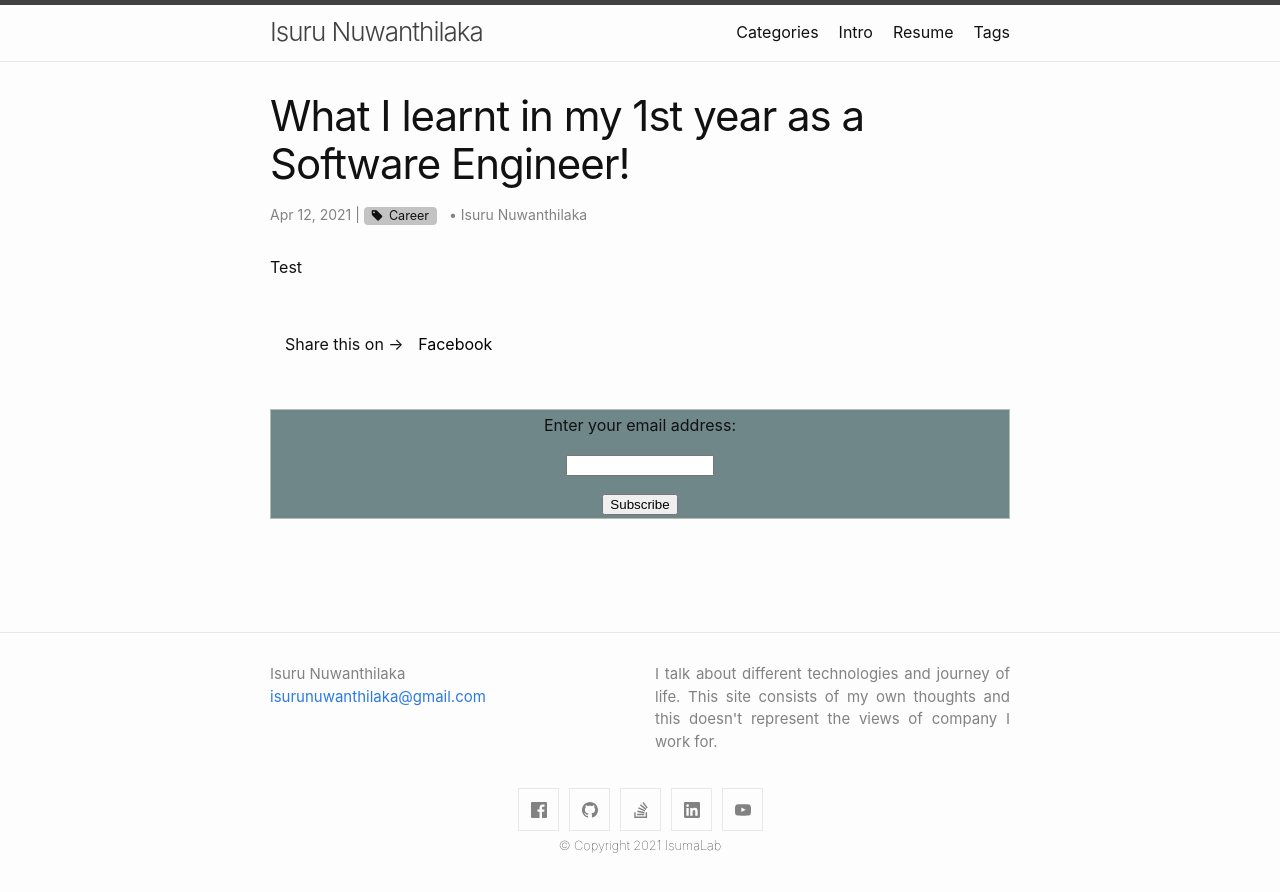
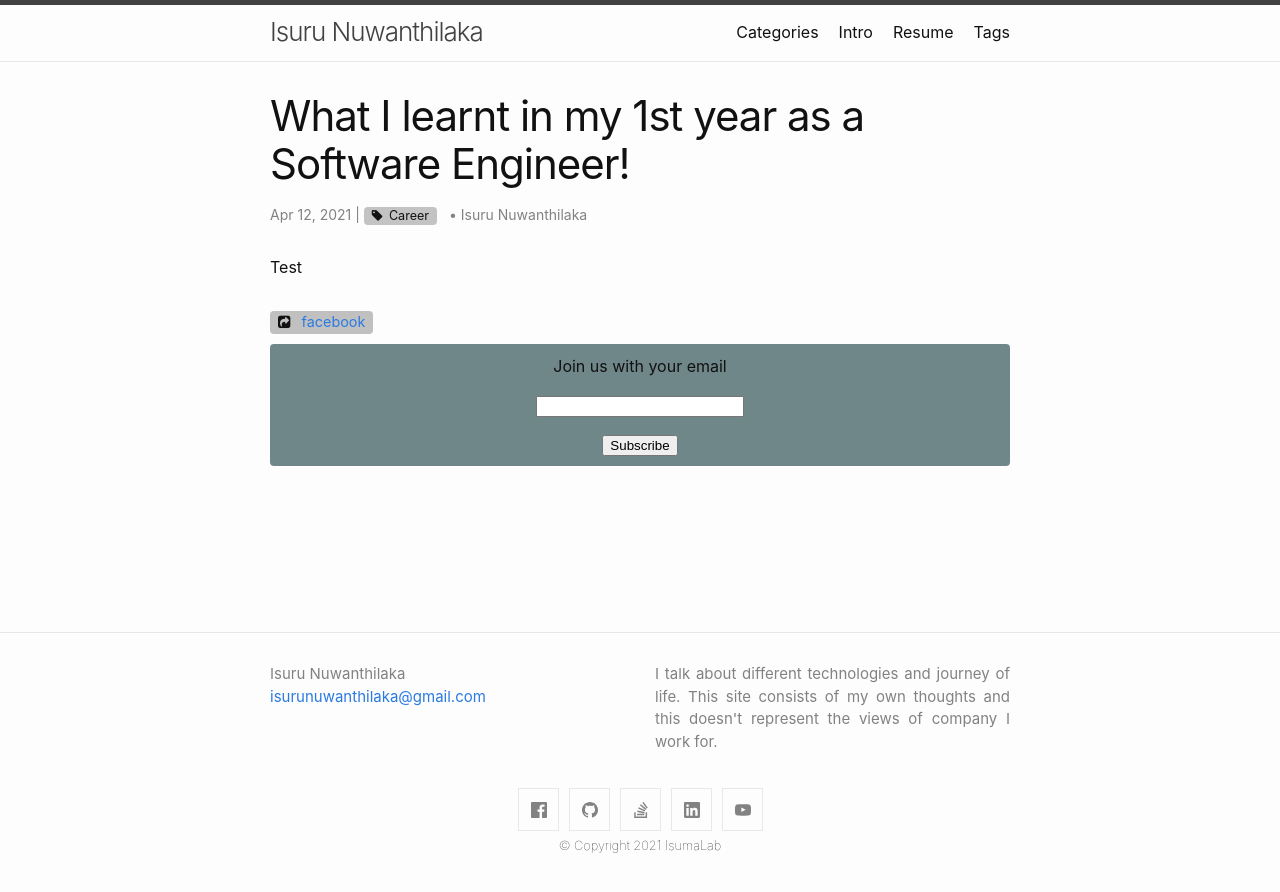
Before and after one commit to isurunuwanthilaka/isurunuwanthilaka.github.io, a Jekyll site: the page built from _posts/2021-04-12-mit-1-anniversary.md, in a window 1280 px wide. Shown: the top 892 px of the page. Built offline with Jekyll 4.4.1, drawn with Linux system fonts in a browser that asks for light colours; nearby versions of some CDN libraries.

Commit message:
update subscription and share components

```diff
--- a/_layouts/post.html
+++ b/_layouts/post.html
@@ -36,17 +36,19 @@ layout: default
   </div>
 
   <div class="share-page">
-    Share this on &rarr;
-    <a href="https://facebook.com/sharer.php?u={{ site.url }}{{ page.url }}" rel="nofollow" target="_blank"
-      title="Share on Facebook">Facebook</a>
+    <a href="https://facebook.com/sharer.php?u={{ site.url }}{{ page.url }}">facebook</a>
   </div>
 
-  <form style="border:1px solid #b2beb5 ;background-color:#70878a ;padding:3px;text-align:center;"
+  <br/>
+
+  <form class="email-subscription"
     action="https://feedburner.google.com/fb/a/mailverify" method="post" target="popupwindow"
     onsubmit="window.open('https://feedburner.google.com/fb/a/mailverify?uri=IsuruNuwanthilakasBlog', 'popupwindow', 'scrollbars=yes,width=550,height=520');return true">
-    <p>Enter your email address:</p>
-    <p><input type="text" style="width:140px" name="email" /></p><input type="hidden" value="IsuruNuwanthilakasBlog"
-      name="uri" /><input type="hidden" name="loc" value="en_US" /><input type="submit" value="Subscribe" />
+    <p>Join us with your email</p>
+    <p><input type="text" style="width:200px" name="email" /></p>
+    <input type="hidden" value="IsuruNuwanthilakasBlog" name="uri" />
+    <input type="hidden" name="loc" value="en_US" />
+    <input type="submit" value="Subscribe" />
   </form>
 
   <a class="u-url" href="{{ page.url | relative_url }}" hidden></a>
--- a/_sass/minima/custom-styles.scss
+++ b/_sass/minima/custom-styles.scss
@@ -13,19 +13,22 @@
 }
 
 .share-page {
-  text-align: left;
-  padding: 8px 15px;
-  border-radius: 5px;
-  margin: 1.5 * $spacing-unit 0;
-
-  a {
-    color: #000;
-    margin-left: 10px;
-
+    display: inline-block;
+    background: rgb(192,192,192);
+    padding: 0 0.5rem;
+    margin-right: 0.5rem;
+    border-radius: 4px;
+    color: $text-color;
+    font-size: 90%;
+    &:before {
+      content: "\f14d";
+      font-family: FontAwesome;
+      padding-right: 0.5em;
+    }
     &:hover {
-      border-bottom: 1px dashed #000;
+      text-decoration: none;
+      background: rgb(155, 155, 155);
     }
-  }
 }
 
 .post-tag {
@@ -52,3 +55,12 @@
   display: block;
   @include relative-font-size(1.125);
 }
+
+.email-subscription{
+  margin-top: 10px;
+  display: block;
+  text-align: center;
+  padding: 10px;
+  border-radius: 4px;
+  background: #70878a;
+}
```
